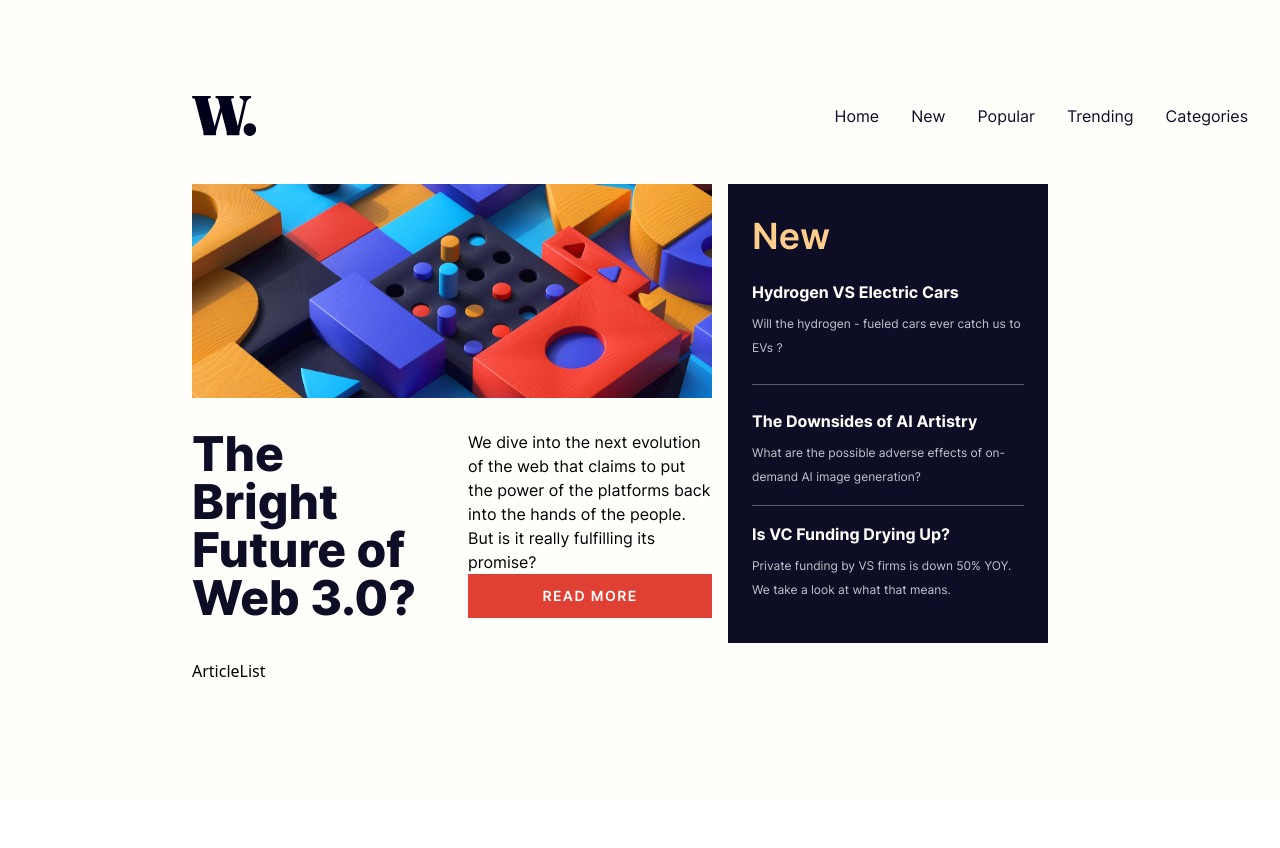
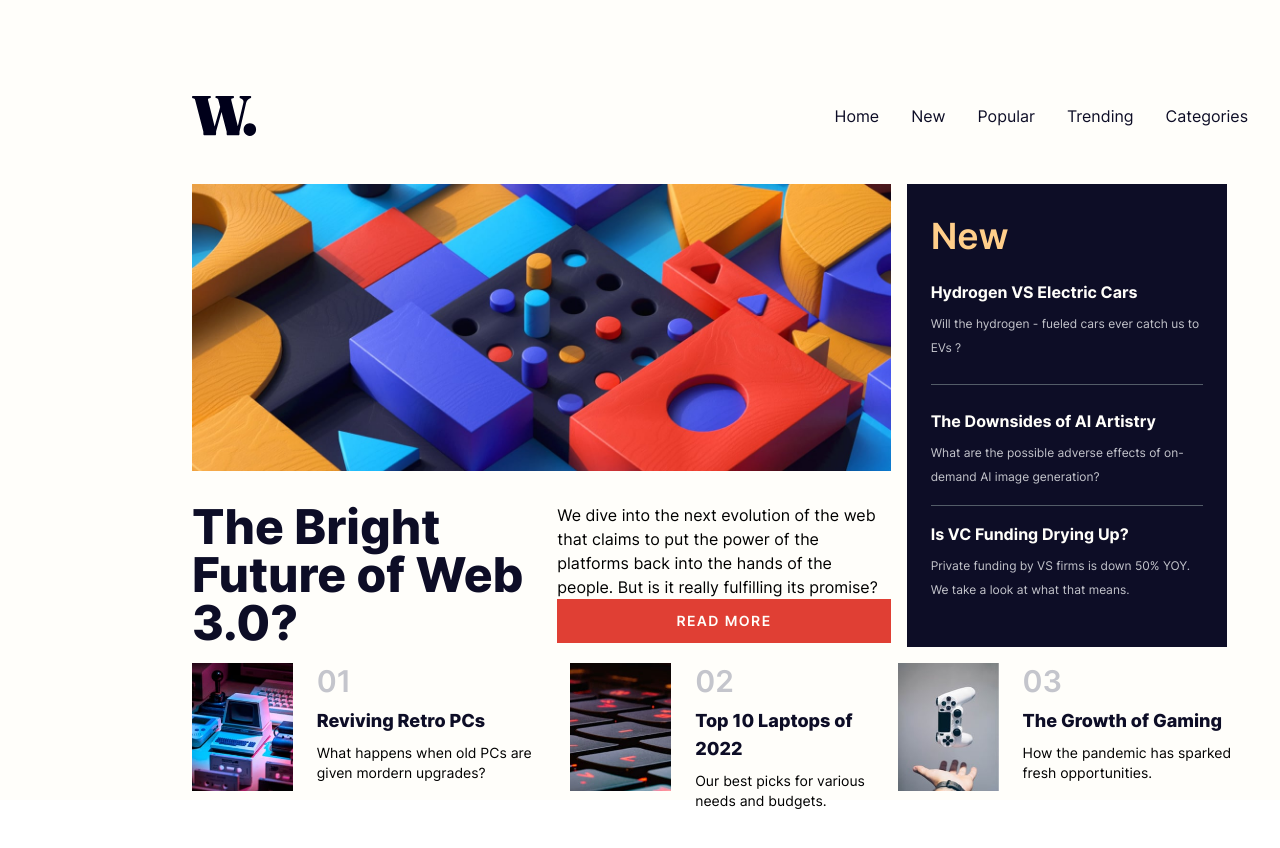
Before and after one commit to avishaypesk/news-homepage-main, a React (Create React App) app: page / in a window 1280 px wide. Shown: the top 848 px of the page. Built offline with nearby package versions, Linux system fonts and the light colour scheme.

Commit message:
add article list

```diff
--- a/src/components/ArticleList/ArticleList.js
+++ b/src/components/ArticleList/ArticleList.js
@@ -1,8 +1,39 @@
 import React from 'react'
+import retro from '../../assets/images/image-retro-pcs.jpg'
+import laptops from '../../assets/images/image-top-laptops.jpg'
+import growth from '../../assets/images/image-gaming-growth.jpg'
 
-function ArticleList() {
+function ArticleList( {className} ) {
   return (
-    <div>ArticleList</div>
+    <ul className={`flex max-h-32 font-inter ${className}`}>
+
+      <li className='flex'>
+        <img src={retro} alt='retro pcs' />
+        <article className='pl-6'>
+          <h2 className='text-grayish-blue text-3xl font-semibold'>01</h2>
+          <h3 className='text-very-dark-blue text-lg font-extrabold py-2'>Reviving Retro PCs</h3>
+          <p className='text-sm'>What happens when old PCs are given mordern upgrades?</p>
+        </article>
+      </li>
+
+      <li className='flex'>
+        <img src={laptops} alt='retro pcs' />
+        <article className='pl-6'>
+          <h2 className='text-grayish-blue text-3xl font-semibold'>02</h2>
+          <h3 className='text-very-dark-blue text-lg font-extrabold py-2'>Top 10 Laptops of 2022</h3>
+          <p className='text-sm'>Our best picks for various needs and budgets.</p>
+        </article>
+      </li>
+
+      <li className='flex'>
+        <img src={growth} alt='retro pcs' />
+        <article className='pl-6'>
+          <h2 className='text-grayish-blue text-3xl font-semibold'>03</h2>
+          <h3 className='text-very-dark-blue text-lg font-extrabold py-2'>The Growth of Gaming</h3>
+          <p className='text-sm'>How the pandemic has sparked fresh opportunities.</p>
+        </article>
+      </li>
+    </ul>
   )
 }
 
--- a/src/components/Main/Main.js
+++ b/src/components/Main/Main.js
@@ -5,10 +5,10 @@ import NewArticles from '../NewArticles/NewArticles'
 
 function Main() {
     return (
-        <div className='pt-12 grid grid-cols-2 grid-rows-2 gap-4'>
-            <MainArticle />
-            <NewArticles />
-            <ArticleList />
+        <div className='pt-12 grid grid-cols-3 grid-rows-2 gap-4'>
+            <MainArticle className="col-span-2 row-span-2"/>
+            <NewArticles className="col-start-3 row-span-2"/>
+            <ArticleList className="col-span-3"/>
         </div>
     )
 }
--- a/src/components/MainArticle/MainArticle.js
+++ b/src/components/MainArticle/MainArticle.js
@@ -3,9 +3,9 @@ import web3 from '../../assets/images/image-web-3-desktop.jpg';
 
 function MainArticle({ className }) {
     return (
-        <article className='font-inter grid grid-cols-2 grid-rows-2 gap-8 max-w-3xl'>
+        <article className={`font-inter grid grid-cols-2 grid-rows-[fr,auto] gap-8 max-w-3xl ${className}`}>
             <img className="col-span-2" src={web3} alt='Web 3 illustration' />
-            <h1 className='text-very-dark-blue font-extrabold text-5xl col-start-1 col-end-2 row-start-2 row-end-3'>The Bright Future of Web 3.0?</h1>
+            <h1 className='text-very-dark-blue font-extrabold text-5xl col-start-1 col-end-2 row-start-2 row-end-3 '>The Bright Future of Web 3.0?</h1>
             <p className='col-start-2 col-end-3 row-start-2 row-end-3 flex flex-col'>
                 We dive into the next evolution of the web that claims to put the power of the platforms back into the hands of the people. But is it really fulfilling its promise?
                 <button className='uppercase bg-soft-red text-off-white py-3 px-8 tracking-widest text-sm hover:bg-very-dark-blue font-semibold'>Read More</button>
@@ -14,5 +14,4 @@ function MainArticle({ className }) {
     )
 }
 
-
 export default MainArticle
--- a/src/components/NewArticles/NewArticles.js
+++ b/src/components/NewArticles/NewArticles.js
@@ -1,9 +1,9 @@
 import React from 'react'
 import NewArticle from '../NewArticle/NewArticle'
 
-function NewArticles() {
+function NewArticles({ className }) {
   return (
-    <div className='bg-very-dark-blue text-off-white font-inter max-w-xs'>
+    <div className={`bg-very-dark-blue text-off-white font-inter max-w-xs ${className}`}>
       <div className='px-6 py-8 h-full'>
         <h1 className='text-soft-orange font-semibold text-4xl mb-6'>New</h1>
 
--- a/src/index.css
+++ b/src/index.css
@@ -514,8 +514,8 @@ video {
 .h-0 {
   height: 0px;
 }
-.h-0\.5 {
-  height: 0.125rem;
+.h-0\.25 {
+  height: 1px;
 }
 .h-full {
   height: 100%;
@@ -563,6 +563,10 @@ video {
   --tw-space-x-reverse: 0;
   margin-right: calc(2rem * var(--tw-space-x-reverse));
   margin-left: calc(2rem * calc(1 - var(--tw-space-x-reverse)));
+}
+.bg-dark-grayish-blue {
+  --tw-bg-opacity: 1;
+  background-color: rgb(83 92 104 / var(--tw-bg-opacity));
 }
 .bg-grayish-blue {
   --tw-bg-opacity: 1;
```
